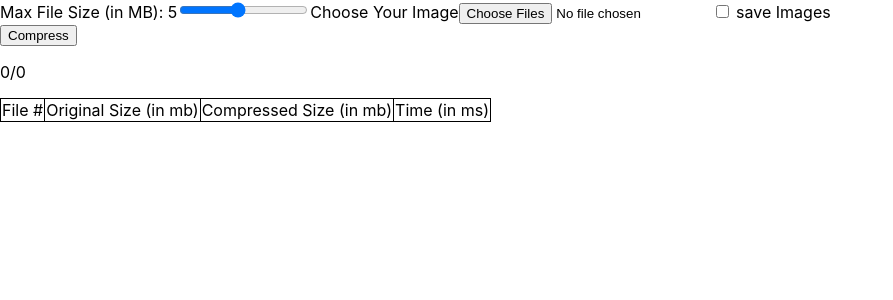
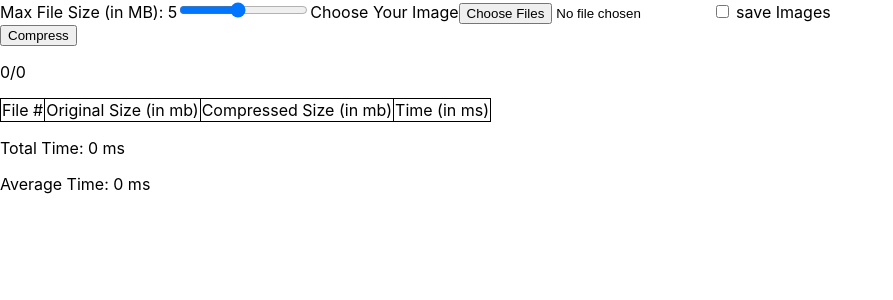
Before and after one commit to mfaraaz/ImageCompress_POC, a Next.js app: page /app in a window 1280 px wide. Shown: the top 300 px of the page, without its empty margins (0-893 px from the left). Built offline with nearby package versions, Linux system fonts and the light colour scheme.

Commit message:
add avg and total time

```diff
--- a/pages/app.js
+++ b/pages/app.js
@@ -1,5 +1,5 @@
 import Head from "next/head";
-import React, { useState } from "react";
+import React, { useEffect, useState } from "react";
 import { useTestImageCompression } from "../src/test-compression";
 
 const prettyByte = (size) => (size / 1024 / 1024).toFixed(2);
@@ -16,6 +16,12 @@ const App = () => {
     clicked,
     save
   );
+
+  const totalTime = images.reduce((total, image) => {
+    return total + parseInt(image?.timeInMS);
+  }, 0);
+
+  const avg = images.length > 0 ? (totalTime / images.length).toFixed(2) : 0;
 
   return (
     <>
@@ -98,6 +104,12 @@ const App = () => {
             </tbody>
           </table>
         </div>
+        {
+          <div>
+            <p>Total Time: {totalTime} ms</p>
+            <p>Average Time: {avg} ms</p>
+          </div>
+        }
       </div>
     </>
   );
```
